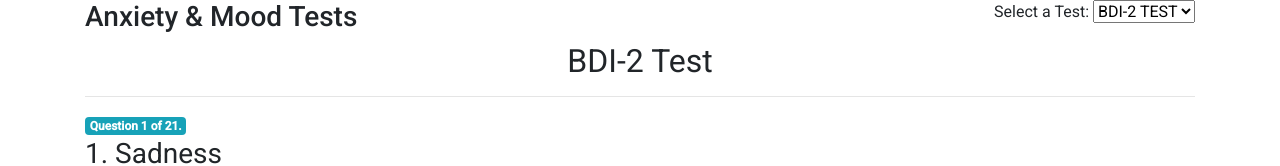
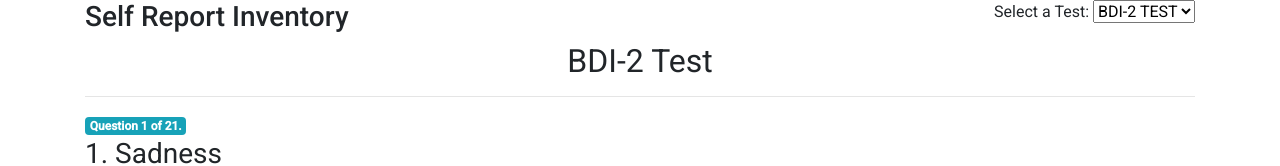
Before and after one commit to littleup/Tests, an Angular app: page / in a window 1280 px wide. Shown: the top 166 px of the page. Built offline with nearby package versions, Linux system fonts and the light colour scheme.

Commit message:
Oct 2 commit

```diff
--- a/src/app/quiz/quiz.component.html
+++ b/src/app/quiz/quiz.component.html
@@ -1,6 +1,6 @@
 <div class="row">
   <div class="col-6">
-    <h3>Anxiety & Mood Tests</h3>
+    <h3>Self Report Inventory</h3>
   </div>
   <div class="col-6 text-right">
     Select a Test:
```
